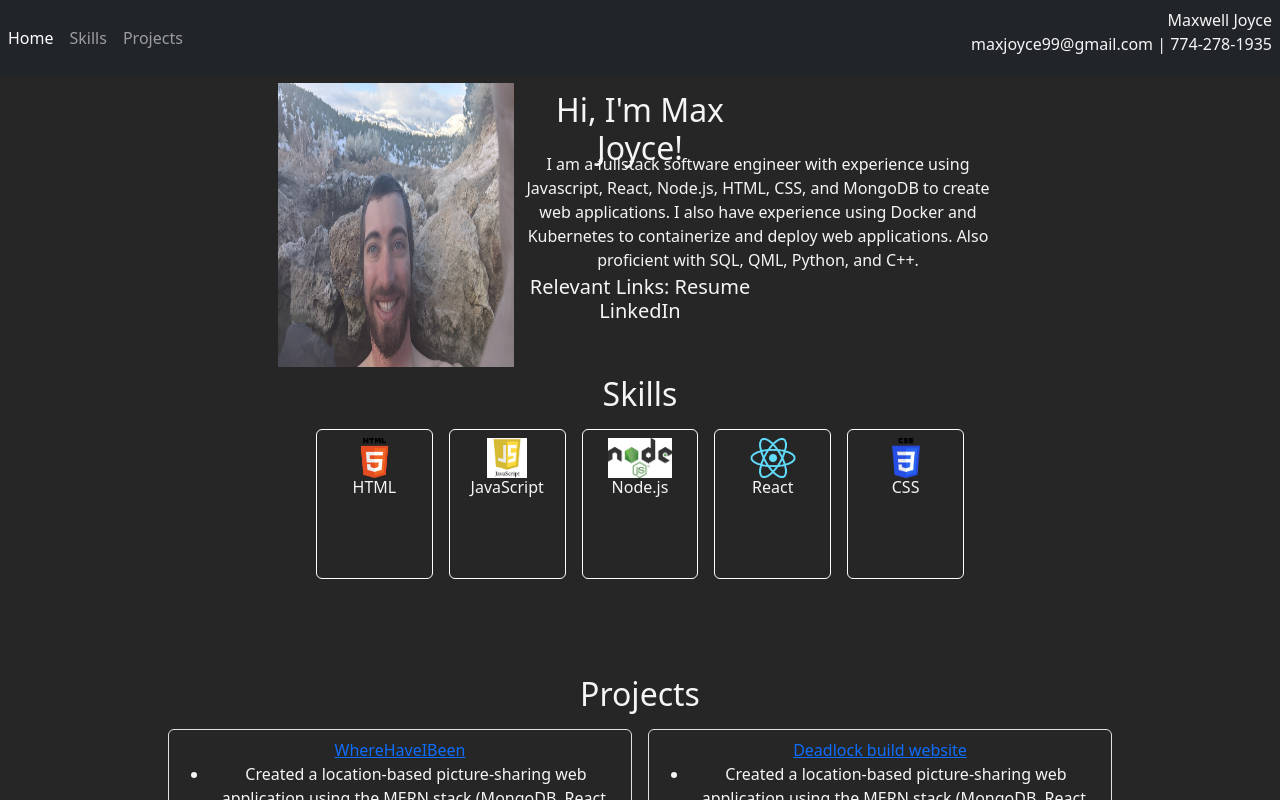
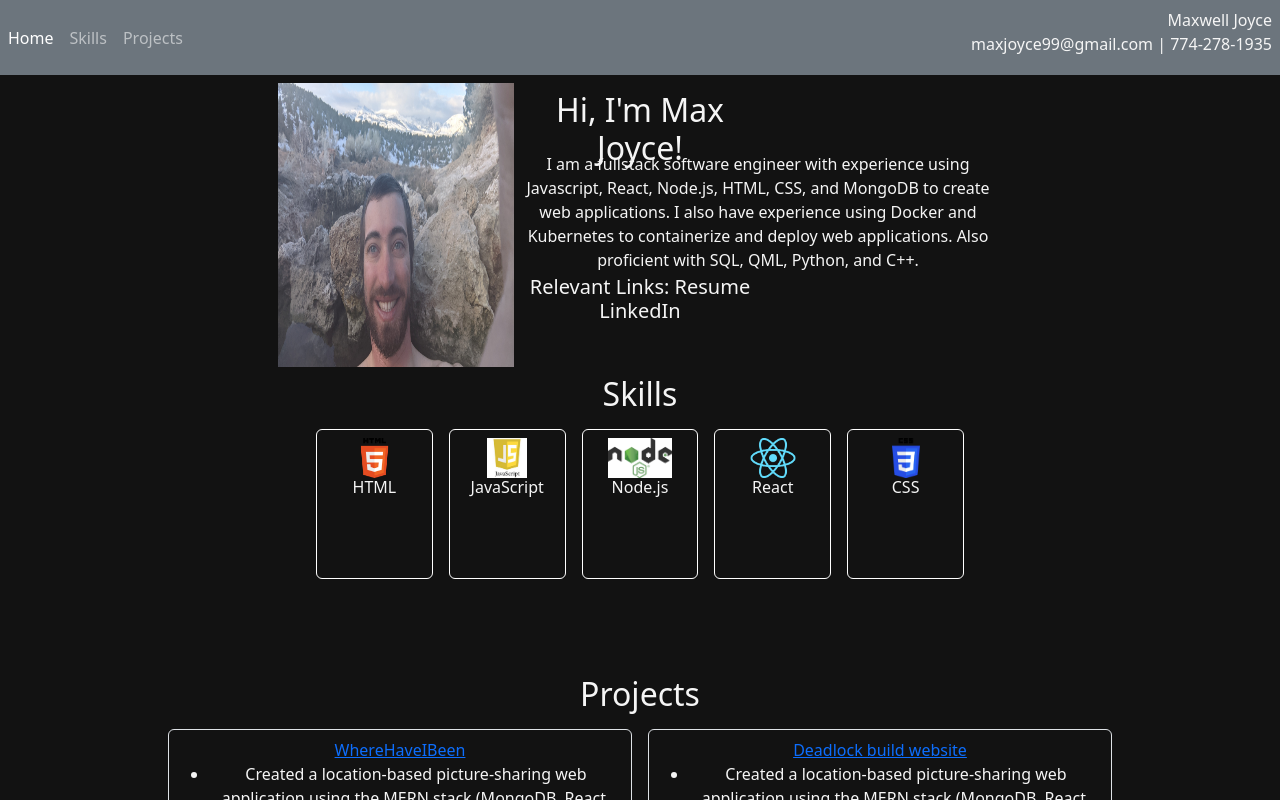
Before and after one commit to maxjoyce99/portfolio, a React (Create React App) app: page / in a window 1280 px wide. Shown: the top 800 px of the page. Built offline with nearby package versions, Linux system fonts and the light colour scheme.

Commit message:
Removed unused styling properties, moved all styling for the main page into App.css

```diff
--- a/src/App.css
+++ b/src/App.css
@@ -1,38 +1,12 @@
 .App {
   text-align: center;
+  background-color: #121212;
 }
 
-.App-logo {
-  height: 40vmin;
-  pointer-events: none;
+.img-fluid{
+  max-height:30%;
 }
 
-@media (prefers-reduced-motion: no-preference) {
-  .App-logo {
-    animation: App-logo-spin infinite 20s linear;
-  }
+*{
+  color:whitesmoke
 }
-
-.App-header {
-  background-color: #282c34;
-  min-height: 100vh;
-  display: flex;
-  flex-direction: column;
-  align-items: center;
-  justify-content: center;
-  font-size: calc(10px + 2vmin);
-  color: white;
-}
-
-.App-link {
-  color: #61dafb;
-}
-
-@keyframes App-logo-spin {
-  from {
-    transform: rotate(0deg);
-  }
-  to {
-    transform: rotate(360deg);
-  }
-}
--- a/src/App.js
+++ b/src/App.js
@@ -12,7 +12,7 @@ import me_hot_spring from './images/me_hot_spring.jpg'
 function App() {
   return (
     <>
-    <header class="d-flex flex-box w-100 bg-dark" style={{ height: '75px' }}>
+    <header class="d-flex flex-box w-100 bg-secondary" style={{ height: '75px' }}>
 
       <nav class="navbar navbar-expand navbar-dark w-75 h-100">
         <ul class="navbar-nav">
--- a/src/index.css
+++ b/src/index.css
@@ -7,25 +7,7 @@ body {
   -moz-osx-font-smoothing: grayscale;
 }
 
-*{
-  color:whitesmoke
-}
-
 code {
   font-family: source-code-pro, Menlo, Monaco, Consolas, 'Courier New',
     monospace;
 }
-
-.App{
-  height: 1000px;
-  background-color: #272626;
-}
-
-.img-fluid{
-  max-height:30%;
-
-}
-
-.skills_card{
-
-}
```
